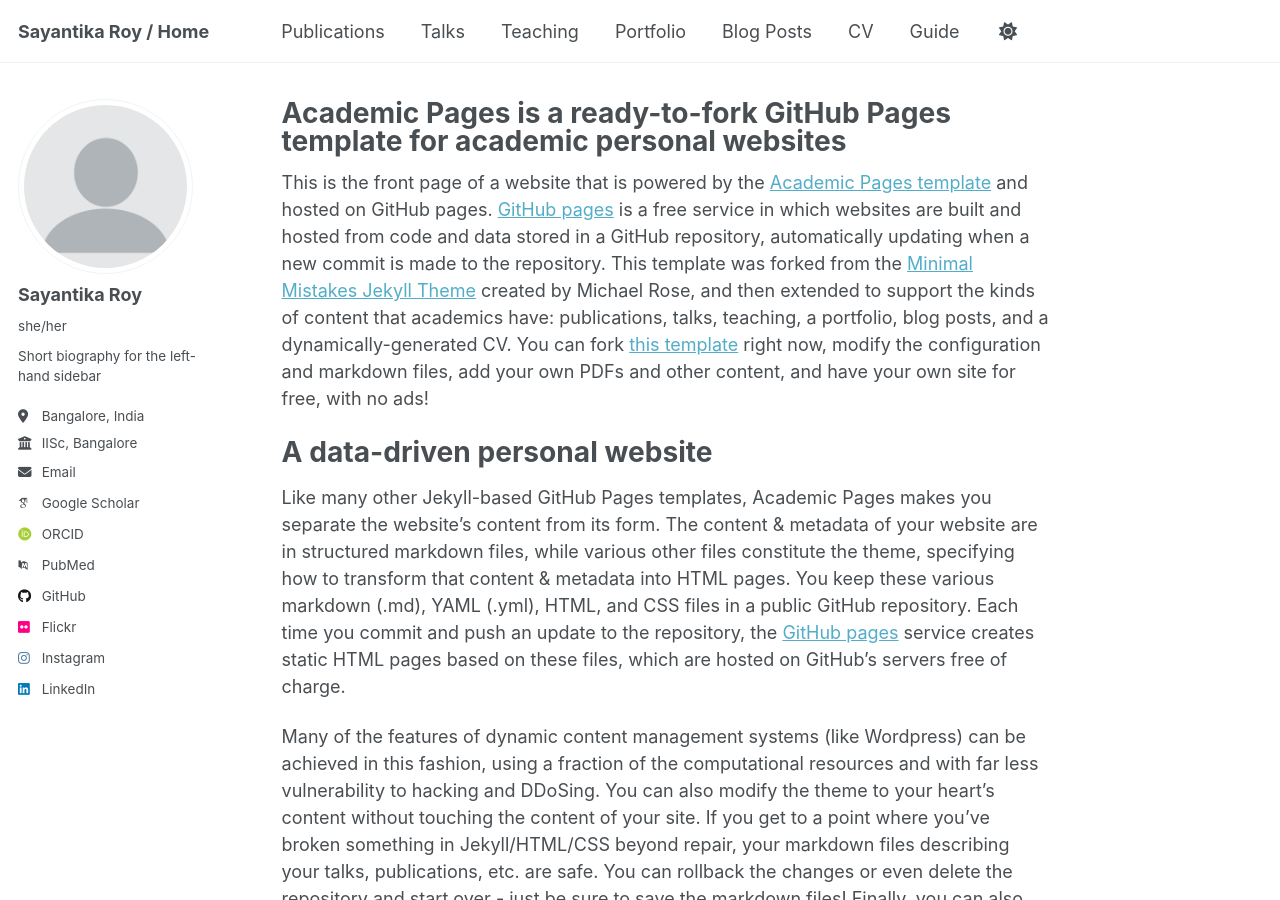
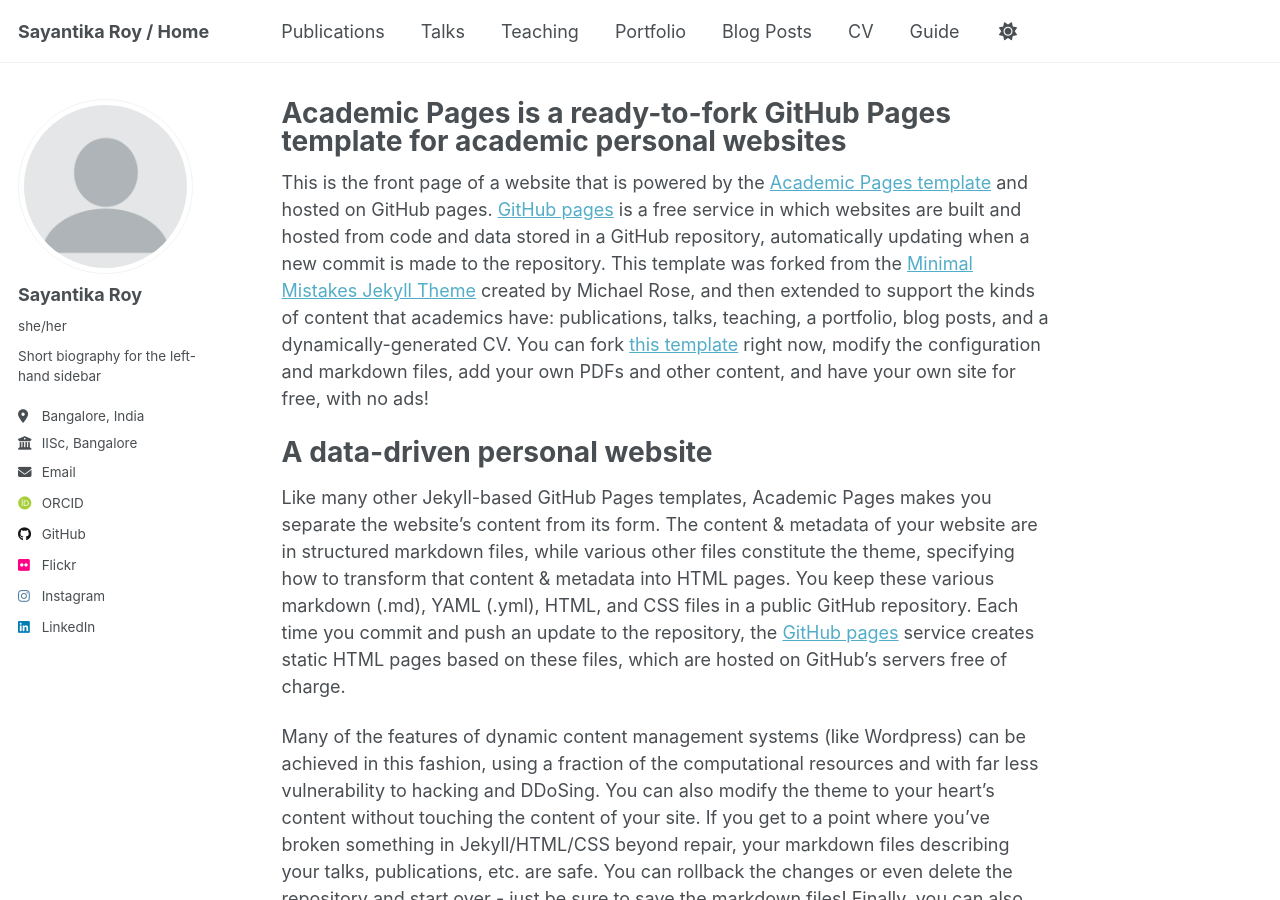
Before and after one commit to sayo-134/sayantika-roy.github.io, a Jekyll site: the page built from _pages/about.md, in a window 1280 px wide and 900 px high. Built offline with Jekyll 4.4.1, drawn with Linux system fonts in a browser that asks for light colours; some web fonts are replaced.

Commit message:
updated _config.yml

```diff
--- a/_config.yml
+++ b/_config.yml
@@ -12,7 +12,7 @@ site_theme               : "default"
 title                    : "Sayantika Roy / Home"
 title_separator          : "-"
 name                     : &name "Sayantika Roy"
-description              : &description "personal description"
+description              : &description "M.Tech in Microelectronics and VLSI, IISc Bangalore. Currently working in NeuRonICS Lab under Prof. Chetan Singh Thakur. "
 url                      : https://sayo-134.github.io/sayantika-roy.github.io/ # the base hostname & protocol for your site e.g. "https://[your GitHub username].github.io" or if you already have some other page hosted on Github then use "https://[your GitHub username].github.io/[Your Repo Name]"
 baseurl                  : "" # the subpath of your site, e.g. "/blog"
 repository               : "sayo-134/sayantika-roy.github.io"
@@ -34,11 +34,11 @@ author:
   # Academic websites
   academia         : # URL
   arxiv            : # URL - Update with the correct link to your profile
-  googlescholar    : "https://scholar.google.com/citations?user=PS_CX0AAAAAJ"
+  googlescholar    : # "https://scholar.google.com/citations?user=PS_CX0AAAAAJ"
   impactstory      : # URL
   orcid            : "https://orcid.org/0009-0007-6182-3288"
   semantic         : # URL
-  pubmed           : "https://www.ncbi.nlm.nih.gov/pubmed/?term=john+snow"
+  pubmed           : # "https://www.ncbi.nlm.nih.gov/pubmed/?term=john+snow"
   researchgate     : # URL
   scopus           : # URL
 
@@ -46,7 +46,7 @@ author:
   bitbucket        : # Username - Update with your username on the site
   codepen          : # Username
   dribbble         : # Username
-  github           : "academicpages"
+  github           : "sayo-134"
   kaggle           : # Username
   stackoverflow    : # User number or user number and name (i.e., use "1" or "1/jeff-atwood")
 
```
